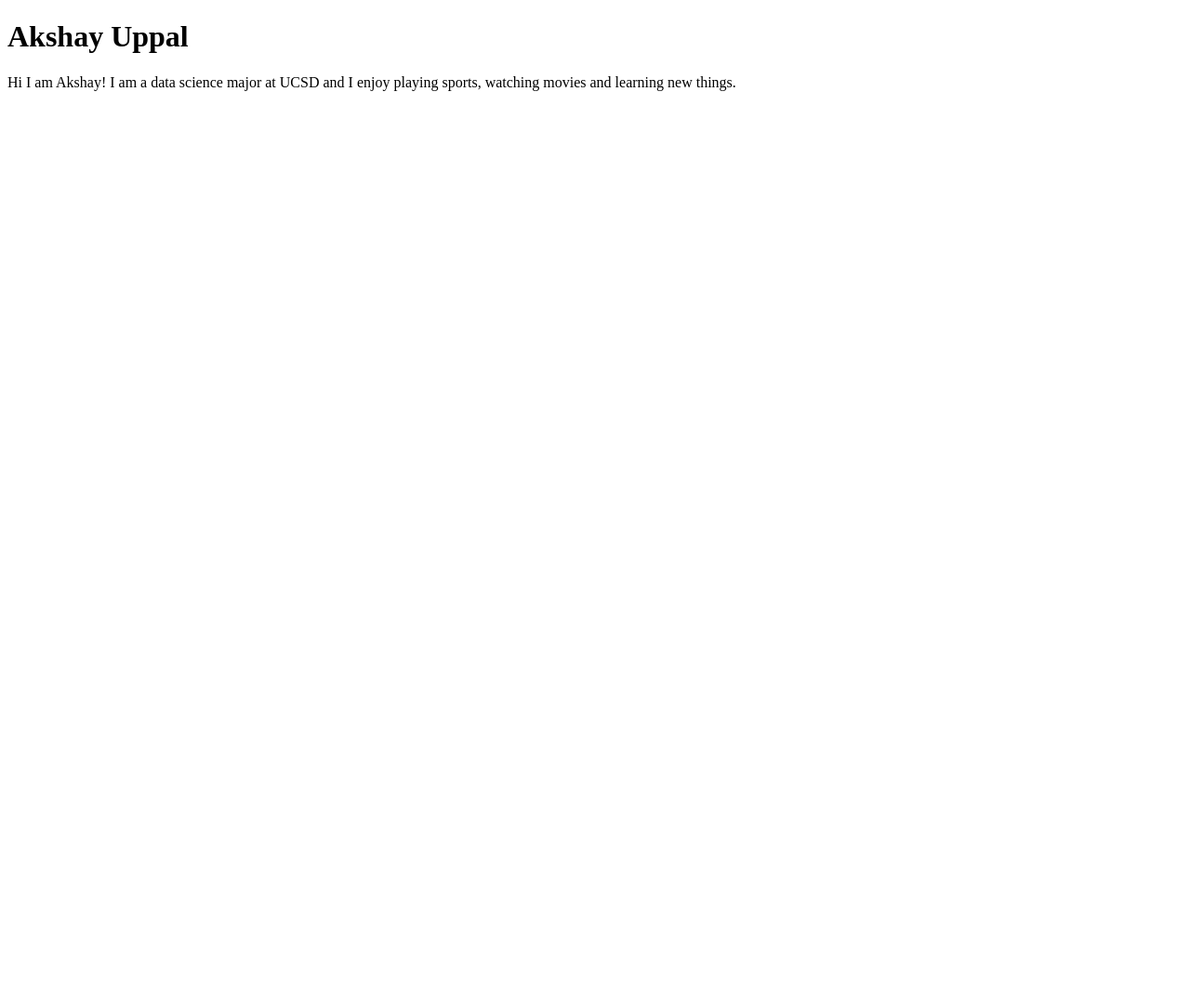
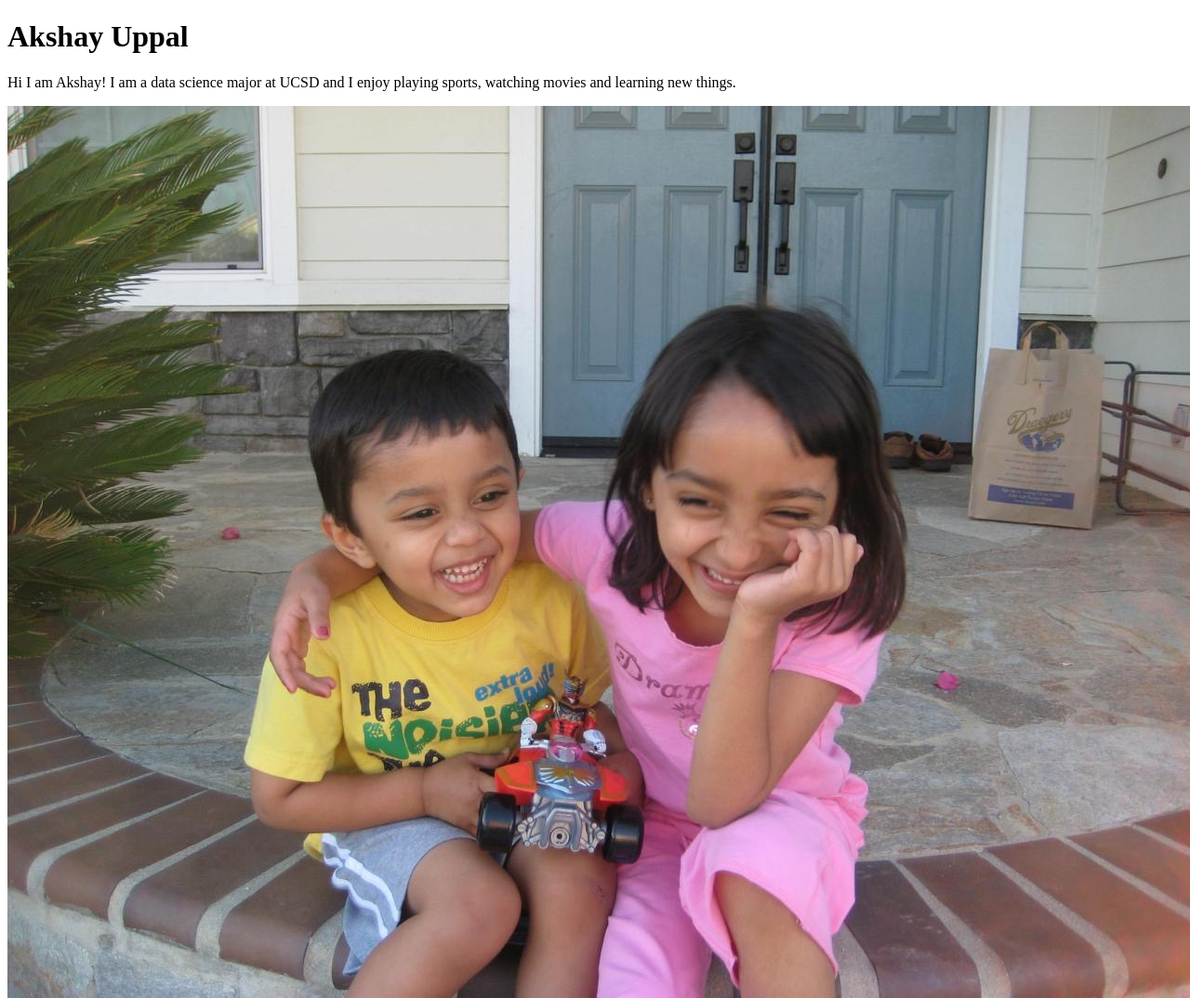
Before and after one commit to akuppal/portfolio, a plain HTML site: page index.html in a window 1280 px wide. Shown: the whole page at 93% size. Before the commit the page ends 800 px from the top, so only its background shows below. Drawn offline with Linux system fonts and the light colour scheme.

Commit message:
Added a picture
Picture of me and my sister as kids

```diff
--- a/index.html
+++ b/index.html
@@ -8,5 +8,7 @@
 <body>
     <h1>Akshay Uppal</h1>
     <p>Hi I am Akshay! I am a data science major at UCSD and I enjoy playing sports, watching movies and learning new things.</p>
+
+    <img src="images/baby_pic.JPG" alt="A picture of me and my sister laughing as kids.">
 </body>
 </html>
```
Also changed, not shown: images/baby_pic.JPG (added), 1 other file.
